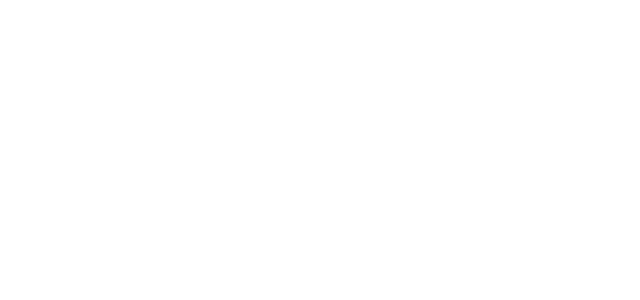
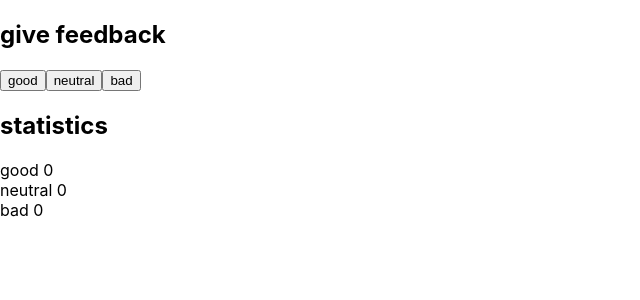
Before and after one commit to marekzelinka/unicafe, a React (Create React App) app: page / in a window 1280 px wide. Shown: the top 300 px of the page, without its empty margins (0-640 px from the left). Built offline with nearby package versions, Linux system fonts and the light colour scheme.

Commit message:
finish step 1

```diff
--- a/src/App.js
+++ b/src/App.js
@@ -1,5 +1,24 @@
+import { useState } from 'react'
+
 const App = () => {
-  return <div></div>
+  const [good, setGood] = useState(0)
+  const [neutral, setNeutral] = useState(0)
+  const [bad, setBad] = useState(0)
+
+  return (
+    <div>
+      <h2>give feedback</h2>
+      <button onClick={() => setGood((good) => good + 1)}>good</button>
+      <button onClick={() => setNeutral((neutral) => neutral + 1)}>
+        neutral
+      </button>
+      <button onClick={() => setBad((bad) => bad + 1)}>bad</button>
+      <h2>statistics</h2>
+      <div>good {good}</div>
+      <div>neutral {neutral}</div>
+      <div>bad {bad}</div>
+    </div>
+  )
 }
 
 export default App
```
